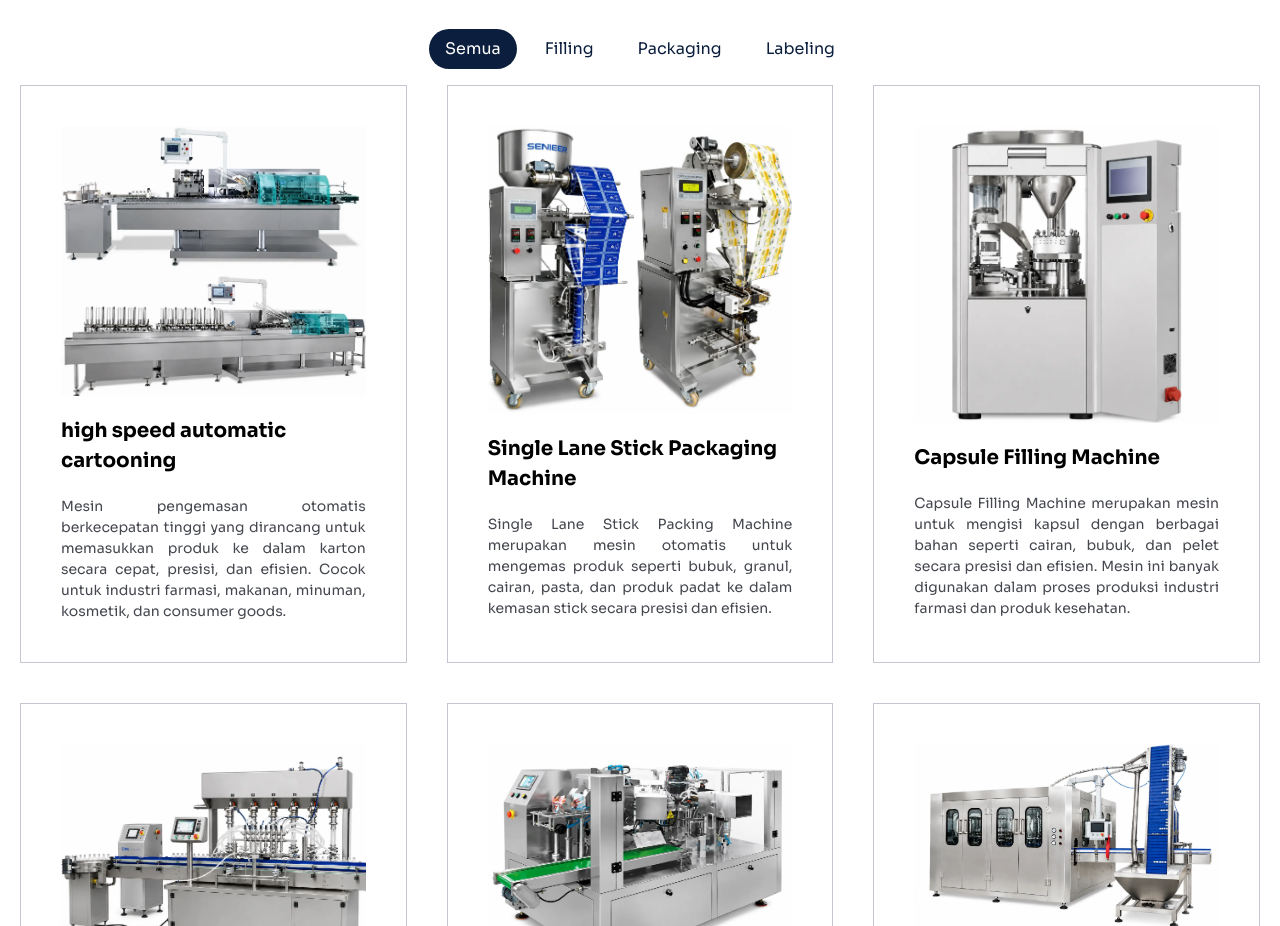
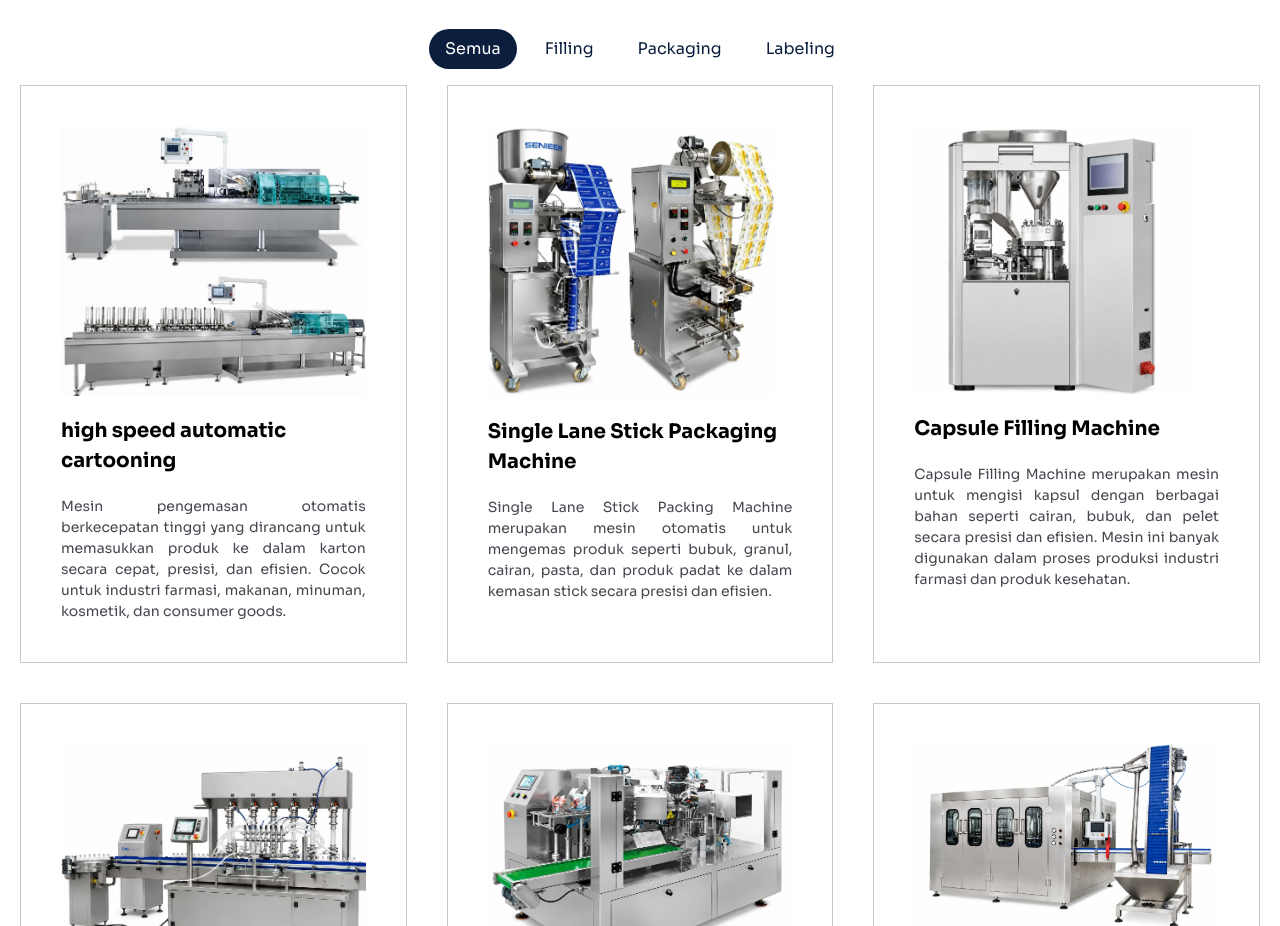
Before and after one commit to Zackyinnova/Website-Perusahaan, a plain HTML site: page index.html in a window 1280 px wide. Shown: the part 902-1828 px from the top of the page. Drawn offline with nearby package versions, Linux system fonts and the light colour scheme.

```diff
--- a/index.html
+++ b/index.html
@@ -357,7 +357,7 @@
                             src="static/img/catalog_img/Stick Packaging Machine.webp"
                             alt="Mesin Single Lane Stick Packaging Machine IMJ"
                             loading="lazy"
-                            class="w-full h-auto object-contain"
+                            class="w-[94%] h-auto object-contain"
                         >
 
                         <P class="text-[20px] text-wrap font-bold">Single Lane Stick Packaging Machine</P>
@@ -376,7 +376,7 @@
                             src="static/img/catalog_img/capsule filling machine .webp"
                             alt="Mesin Capsule Filling IMJ"
                             loading="lazy"
-                            class="w-full h-auto object-contain"
+                            class="w-[90%] h-auto object-contain"
                         >
 
                         <P class="text-[20px] text-wrap font-bold">Capsule Filling Machine</P>
```
